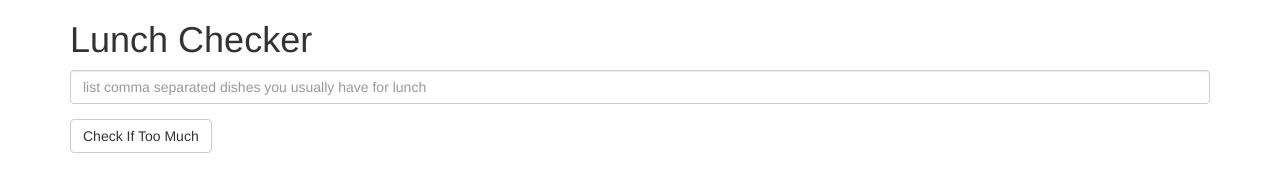
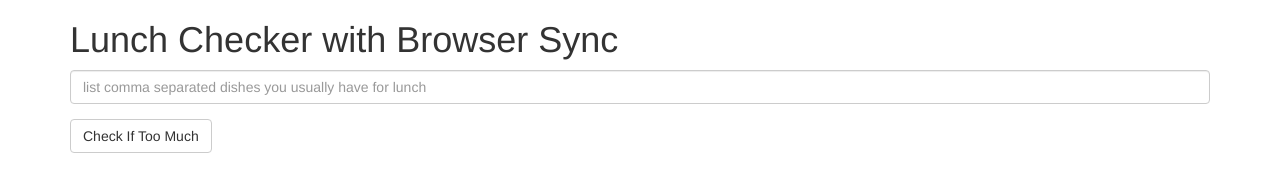
Before and after one commit to katsumase/my-ang-test, a plain HTML site: page module1-solution/index.html in a window 1280 px wide. Drawn offline with Linux system fonts and the light colour scheme.

Commit message:
Updated index.html

```diff
--- a/module1-solution/index.html
+++ b/module1-solution/index.html
@@ -12,7 +12,7 @@
   </head>
 <body ng-controller='LunchCheckController'>
    <div class="container">
-     <h1>Lunch Checker</h1>
+     <h1>Lunch Checker with Browser Sync</h1>
 
          <div class="form-group" >
              <input id="lunch-menu" type="text"
```
Also changed, not shown: module1-solution/test.html (added), test2.html (added).
